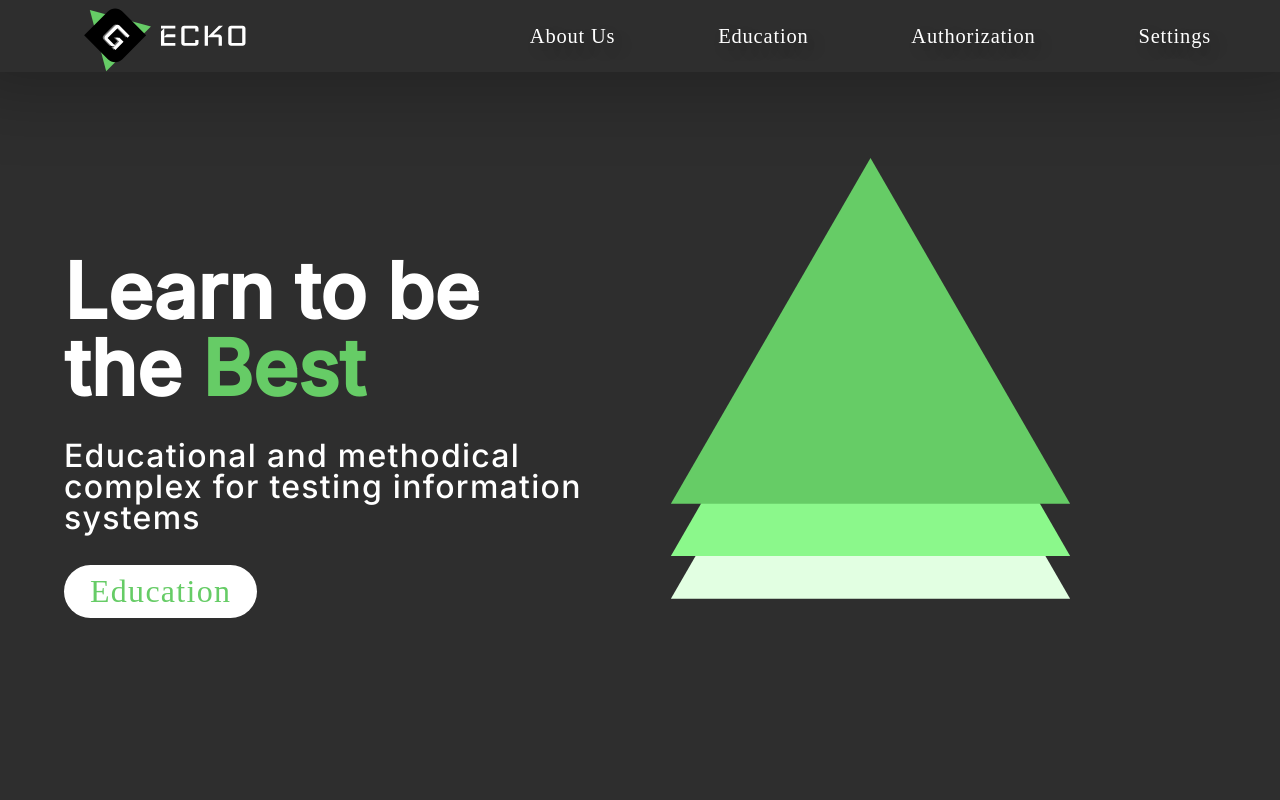
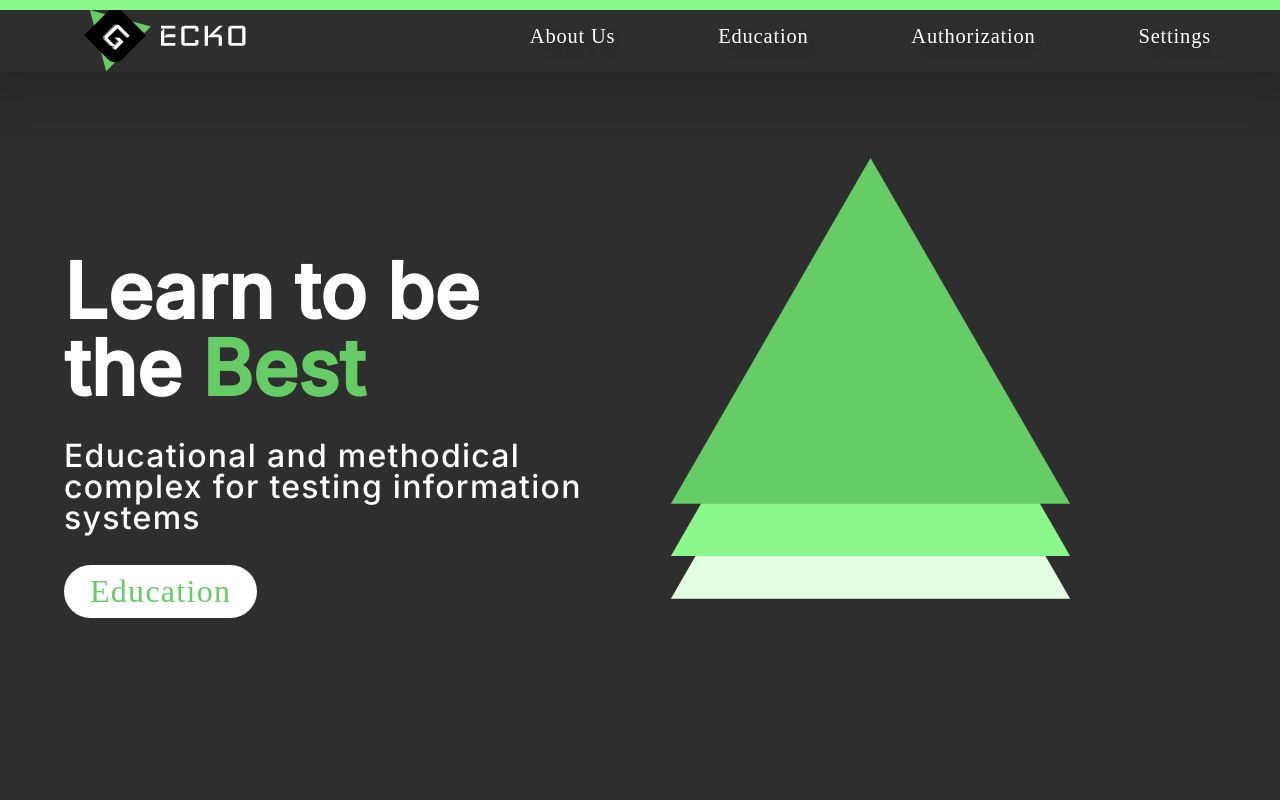
Before and after one commit to Rikishi1742/Diplom_FullStack_V5, a React (Create React App) app in the folder frontend/: page / in a window 1280 px wide. Shown: the top 800 px of the page. Built offline with nearby package versions, Linux system fonts and the light colour scheme; a web font is replaced by a local one.

Commit message:
Zip File

```diff
--- a/frontend/src/App.tsx
+++ b/frontend/src/App.tsx
@@ -1,12 +1,22 @@
 import React from "react";
 import {UserProvider} from "./context/UserContext";
 import AppContent from "./layout/AppContent";
+import { motion, useScroll, useSpring } from "framer-motion";
+
 
 
 function App() {
 
+  const { scrollYProgress } = useScroll();
+    const scaleX = useSpring(scrollYProgress, {
+        stiffness: 150,
+        damping: 20,
+        restDelta: 0.001
+    });
+
   return (
     <>
+     <motion.div className="progress-bar" style={{ scaleX }} />
       <UserProvider>
         <AppContent />
       </UserProvider>
--- a/frontend/src/components/Header/Burger.tsx
+++ b/frontend/src/components/Header/Burger.tsx
@@ -1,4 +1,41 @@
+import { motion } from "framer-motion";
 
+const Path = props => (
+  <motion.path
+    fill="transparent"
+    strokeWidth="3"
+    stroke="hsl(0, 0%, 18%)"
+    strokeLinecap="round"
+    {...props}
+  />
+);
+
+export const MenuToggle = ({ toggle }) => (
+  <button onClick={toggle}>
+    <svg width="23" height="23" viewBox="0 0 23 23">
+      <Path
+        variants={{
+          closed: { d: "M 2 2.5 L 20 2.5" },
+          open: { d: "M 3 16.5 L 17 2.5" }
+        }}
+      />
+      <Path
+        d="M 2 9.423 L 20 9.423"
+        variants={{
+          closed: { opacity: 1 },
+          open: { opacity: 0 }
+        }}
+        transition={{ duration: 0.1 }}
+      />
+      <Path
+        variants={{
+          closed: { d: "M 2 16.346 L 20 16.346" },
+          open: { d: "M 3 2.5 L 17 16.346" }
+        }}
+      />
+    </svg>
+  </button>
+);
 const Burger = () => {
 
     const Burger = (document.getElementsByClassName("Burger") as HTMLCollectionOf<HTMLElement>)
--- a/frontend/src/components/Header/BurgerMenu.tsx
+++ b/frontend/src/components/Header/BurgerMenu.tsx
@@ -13,14 +13,7 @@
 
   return (
     <>
-      <div className="Items" onClick={() => {
-        /*
-        menuItems[0].style.display = "flex"
-        BurgerMenu[0].style.display = "flex"
-
-        */
-
-      }}>
+      <div className="Items">
         {children}
       </div>
 
--- a/frontend/src/components/Header/Nav.tsx
+++ b/frontend/src/components/Header/Nav.tsx
@@ -1,9 +1,12 @@
 import React from "react";
 import NavItems from "./NavItems";
+
 
 import './Nav.css';
 
 const Nav = () => {
+
+
 
     return (
     <>
@@ -11,6 +14,7 @@
         <nav>
             <NavItems />
         </nav>
+
     </>
 
     );
--- a/frontend/src/components/Header/NavItems.css
+++ b/frontend/src/components/Header/NavItems.css
@@ -76,7 +76,7 @@
     background-color: black;
     width: 40px;
     height: 40px;
-    margin-top: 5px;
+    margin-top: 10px;
     margin-bottom: 5px;
     margin-left: 10px;
     display: none;
--- a/frontend/src/components/Header/NavItems.tsx
+++ b/frontend/src/components/Header/NavItems.tsx
@@ -10,6 +10,14 @@
 import BurgerMenu from "./BurgerMenu";
 import Burger from "./Burger";
 
+const variants = {
+    open: {
+      transition: { staggerChildren: 0.07, delayChildren: 0.2 }
+    },
+    closed: {
+      transition: { staggerChildren: 0.05, staggerDirection: -1 }
+    }
+  };
 
 type Props = {
     children?: React.ReactNode
--- a/frontend/src/css/index.css
+++ b/frontend/src/css/index.css
@@ -103,6 +103,18 @@
   height: 100% !important;
 }
 
+.progress-bar {
+  position: fixed;
+  top: 0;
+  left: 0;
+  right: 0;
+  height: 10px;
+  background: #8BF88B;
+  transform-origin: 0%;
+  width: 100vw;
+  z-index: 999;
+}
+
 @media screen and (max-width: 1300px) {
 
   .Container
```
Also changed, not shown: frontend/src/components/Header/Nav.css (line endings or trailing spaces).
